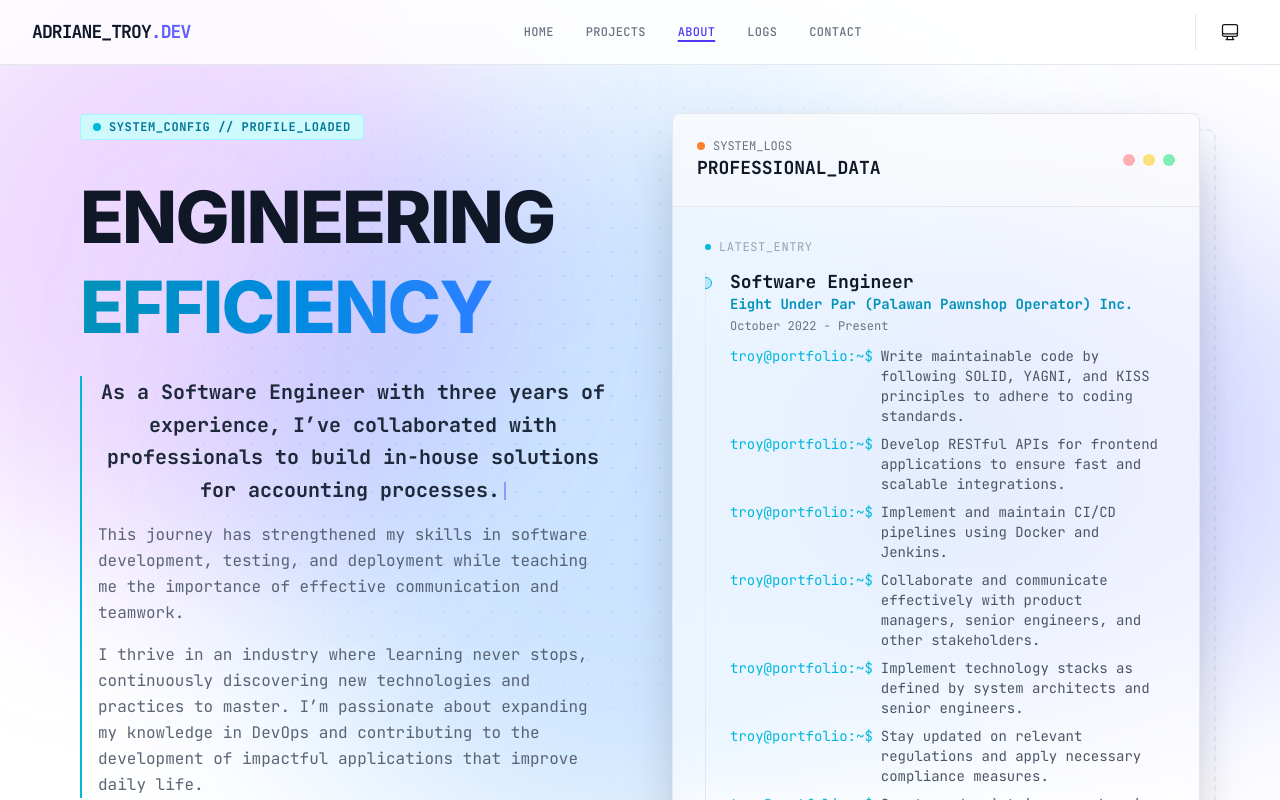
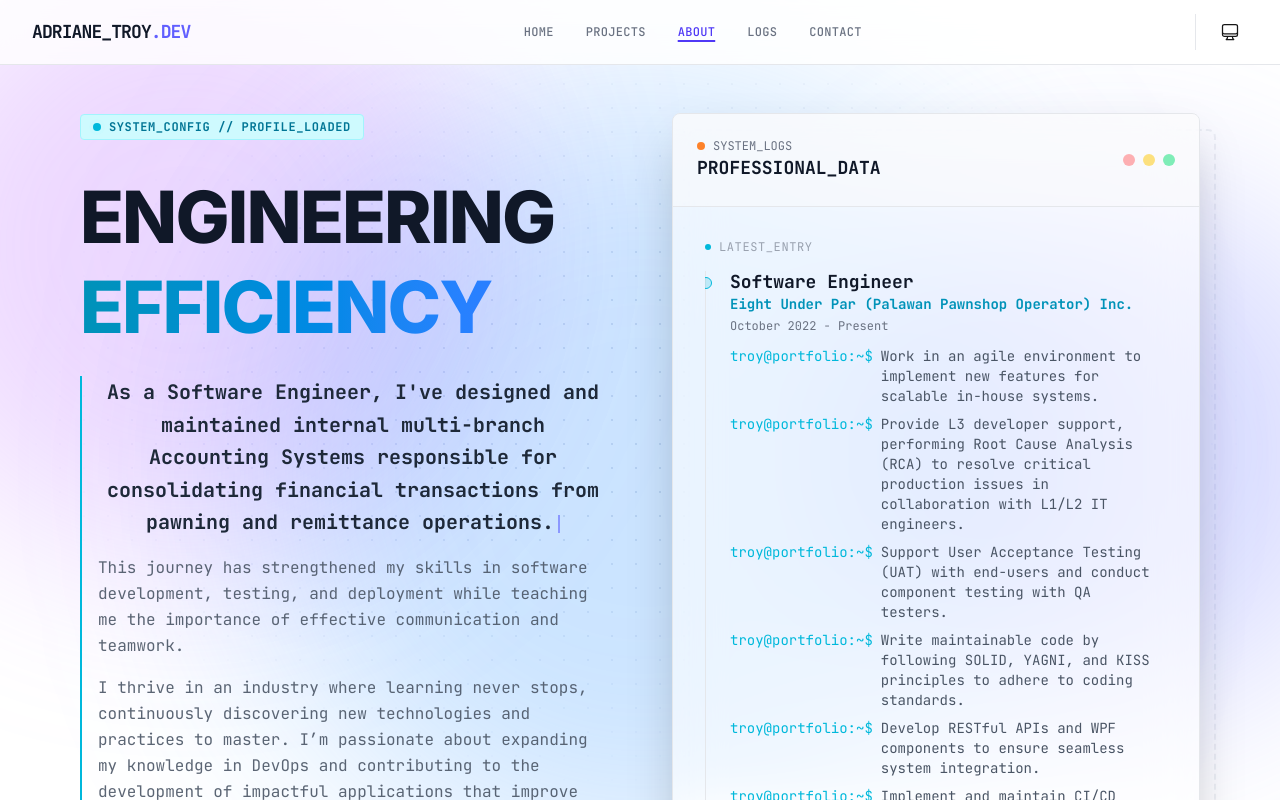
Before and after one commit to atualariao/my-portfolio, a Next.js app: page /about in a window 1280 px wide. Shown: the top 800 px of the page. Built offline with nearby package versions, Linux system fonts and the light colour scheme.

Commit message:
Update accounting system project description and tags

```diff
--- a/src/app/about/page.tsx
+++ b/src/app/about/page.tsx
@@ -10,22 +10,22 @@ export default function About() {
       role: "Software Engineer",
       period: "October 2022 - Present",
       description: [
+        "Work in an agile environment to implement new features for scalable in-house systems.",
+        "Provide L3 developer support, performing Root Cause Analysis (RCA) to resolve critical production issues in collaboration with L1/L2 IT engineers.",
+        "Support User Acceptance Testing (UAT) with end-users and conduct component testing with QA testers.",
         "Write maintainable code by following SOLID, YAGNI, and KISS principles to adhere to coding standards.",
-        "Develop RESTful APIs for frontend applications to ensure fast and scalable integrations.",
+        "Develop RESTful APIs and WPF components to ensure seamless system integration.",
         "Implement and maintain CI/CD pipelines using Docker and Jenkins.",
         "Collaborate and communicate effectively with product managers, senior engineers, and other stakeholders.",
-        "Implement technology stacks as defined by system architects and senior engineers.",
-        "Stay updated on relevant regulations and apply necessary compliance measures.",
-        "Create and maintain comprehensive technical documentation for components.",
+        "Create and maintain comprehensive technical documentation and architectural diagrams.",
         "Ensure software complies with security best practices and industry standards.",
-        "Develop architectural diagrams and detailed system specifications in collaboration with senior engineers.",
         "Conduct code reviews with peers to give and receive constructive feedback."
       ]
     }
   ];
 
   const skills = {
-    backend: ["C# (.NET Core)"],
+    backend: ["C# (.NET Core & Framework)", "WPF"],
     frontend: ["TypeScript (NextJS)", "React", "Tailwind CSS"],
     authentication: ["Keycloak", "Auth0", "Web3 Integration"],
     "Data Engineering": ["Apache Kafka", "Apache NiFi", "RabbitMQ", "ELK Stack"],
@@ -63,7 +63,7 @@ export default function About() {
             <div className="font-mono text-base sm:text-lg text-gray-600 dark:text-gray-400 border-l-2 border-cyan-500 pl-4 space-y-4">
               <TypingText
                 heading=""
-                paragraph="As a Software Engineer with three years of experience, I’ve collaborated with professionals to build in-house solutions for accounting processes."
+                paragraph="As a Software Engineer, I've designed and maintained internal multi-branch Accounting Systems responsible for consolidating financial transactions from pawning and remittance operations."
                 headingSpeed={0}
                 paragraphSpeed={20}
                 paragraphClassName="leading-relaxed font-bold text-gray-800 dark:text-gray-200"
--- a/src/app/page.tsx
+++ b/src/app/page.tsx
@@ -89,7 +89,10 @@ export default function Home() {
                 <span className="text-gray-500 uppercase tracking-wider font-semibold">Backend</span>
                 <div className="col-span-3 flex flex-wrap gap-1.5">
                   <span className="px-2 py-1 bg-indigo-50 dark:bg-indigo-900/20 text-indigo-700 dark:text-indigo-300 rounded border border-indigo-100 dark:border-indigo-800 hover:scale-105 transition-transform cursor-default">
-                    C# (.NET)
+                    C# (.NET Core & Framework)
+                  </span>
+                  <span className="px-2 py-1 bg-indigo-50 dark:bg-indigo-900/20 text-indigo-700 dark:text-indigo-300 rounded border border-indigo-100 dark:border-indigo-800 hover:scale-105 transition-transform cursor-default">
+                    WPF
                   </span>
                 </div>
               </div>
--- a/src/app/projects/page.tsx
+++ b/src/app/projects/page.tsx
@@ -10,12 +10,17 @@ const projects = [
   {
     id: "01",
     title: "ACCOUNTING_SYSTEM_ARCHITECTURE",
-    description: "Maintenance and implementation of new features for a scalable in-house accounting system. This involves developing core ledger modules, banking integrations, and enhancing reporting services to improve system reliability and user experience.",
+    description: [
+      "Contributed to the continuous enhancement of an internal multi-branch Accounting System used for financial transaction consolidation and reporting.",
+      "Delivered new features in an agile development environment while maintaining system reliability in production.",
+      "Acted as L3 application support, collaborating with L1/L2 IT engineers to investigate and resolve production incidents through structured Root Cause Analysis (RCA).",
+      "Supported User Acceptance Testing (UAT) with business users and coordinated with QA teams for component-level validation to ensure financial workflow accuracy and system stability."
+    ],
     images: [
       "/accounting_system_context_diagram.jpg",
       "/sample.jpg",
     ],
-    tags: ["System Maintenance", "Feature Engineering", "FinTech", ".NET Core"],
+    tags: ["Agile Development", "L3 Support (RCA)", ".NET Core and Framework", "WPF", "RESTful APIs", "Next.js"],
     status: "ACTIVE_MAINTENANCE",
     link: "#"
   }
@@ -136,9 +141,20 @@ export default function Projects() {
                   </div>
 
                   <div className="space-y-4">
-                    <p className="font-mono text-sm text-gray-600 dark:text-gray-400 leading-relaxed">
-                      {project.description}
-                    </p>
+                    <div className="font-mono text-sm text-gray-600 dark:text-gray-400 leading-relaxed">
+                      {Array.isArray(project.description) ? (
+                        <ul className="space-y-2 list-none">
+                          {project.description.map((point, i) => (
+                            <li key={i} className="flex gap-2">
+                              <span className="text-indigo-500 shrink-0 select-none">›</span>
+                              <span>{point}</span>
+                            </li>
+                          ))}
+                        </ul>
+                      ) : (
+                        <p>{project.description}</p>
+                      )}
+                    </div>
 
                     <div className="flex flex-wrap gap-2">
                       {project.tags.map((tag) => (
--- a/src/data/projects.ts
+++ b/src/data/projects.ts
@@ -18,9 +18,14 @@ export const projects: Project[] = [
   },
   {
     id: "3",
-    title: "Accounting Microservices",
-    description: "Distributed system for processing financial transactions using RabbitMQ.",
-    techStack: [".NET Core", "RabbitMQ", "Docker", "SQL Server"],
+    title: "Accounting System Architecture",
+    description: [
+      "Contributed to the continuous enhancement of an internal multi-branch Accounting System for consolidation and reporting.",
+      "Delivered new features in agile sprints while maintaining production reliability.",
+      "Provided L3 support and Root Cause Analysis (RCA) collaborating with L1/L2 teams.",
+      "Supported UAT and QA cycles to ensure financial workflow accuracy and stability."
+    ],
+    techStack: [".NET Core and Framework", "WPF", "RESTful APIs", "Next.js", "SQL Server"],
     repoUrl: "#",
   },
   {
--- a/src/types/project.ts
+++ b/src/types/project.ts
@@ -1,7 +1,7 @@
 export type Project = {
   id: string;
   title: string;
-  description: string;
+  description: string | string[];
   techStack: string[];
   repoUrl?: string;
   liveUrl?: string;
```
